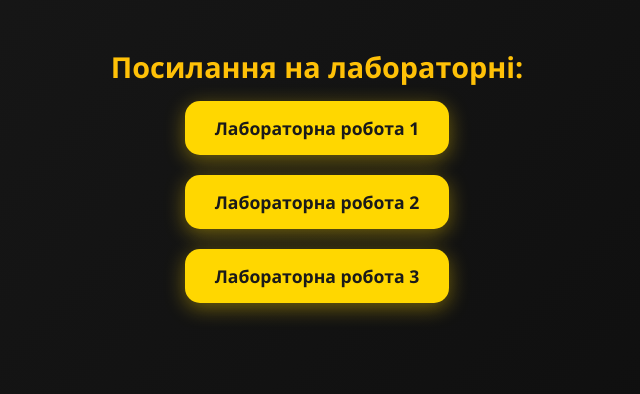
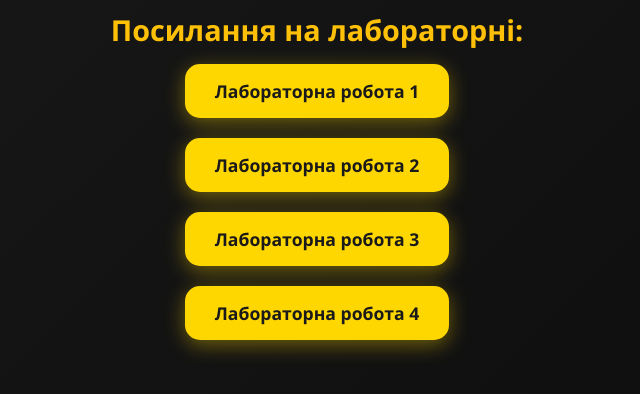
Before and after one commit to Diana-Magas/Internet-programming, a plain HTML site: page index.html in a window 1280 px wide. Shown: the part 304-698 px from the top of the page, without its empty margins (323-963 px from the left). Drawn offline with Linux system fonts and the light colour scheme.

Commit message:
Update index.html

```diff
--- a/index.html
+++ b/index.html
@@ -14,6 +14,7 @@
     <li><a href="lab1/lab1.html">Лабораторна робота 1</a></li>
     <li><a href="lab2/lab2.html">Лабораторна робота 2</a></li>
     <li><a href="lab3/lab3.html">Лабораторна робота 3</a></li>
+    <li><a href="lab3/lab3.html">Лабораторна робота 4</a></li>
   </ul>
 </body>
 </html>
```
